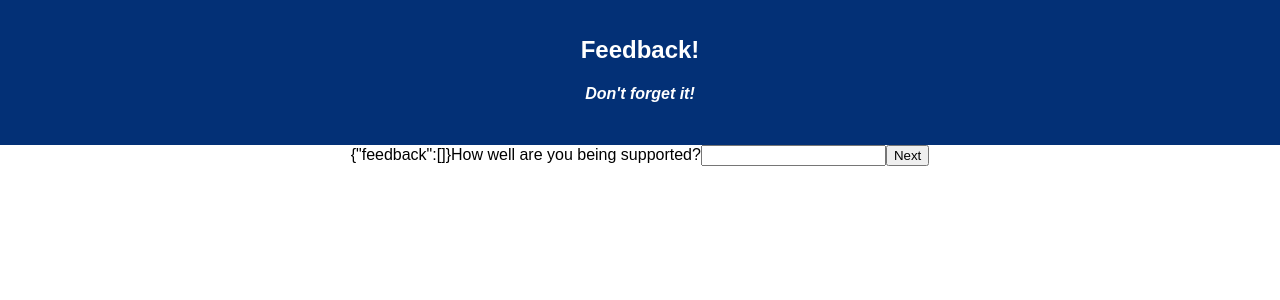
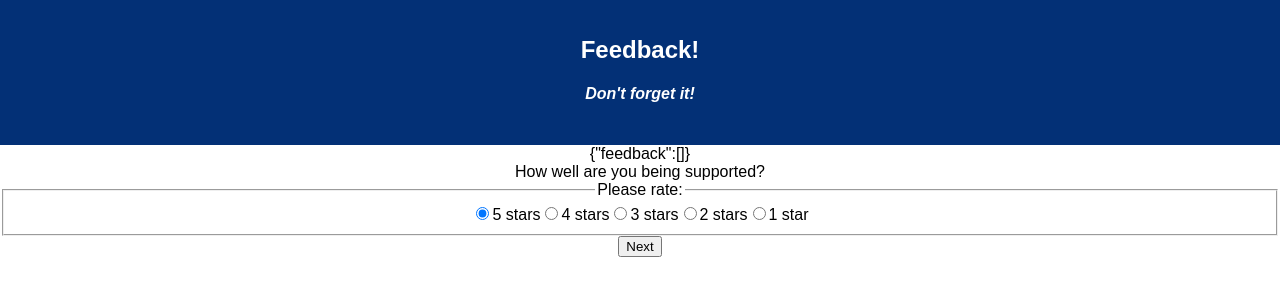
Before and after one commit to vxiong029/weekend-challenge-5-feedback, a React (Create React App) app: page /#/3 in a window 1280 px wide. Shown: the top 300 px of the page. Built offline with nearby package versions, Linux system fonts and the light colour scheme.

Commit message:
add radio style input

```diff
--- a/src/components/App/App.js
+++ b/src/components/App/App.js
@@ -10,39 +10,21 @@ import Feeling from '../Feeling/Feeling';
 import Understanding from '../Understanding/Understanding';
 import Support from '../Support/Support';
 import Comments from '../Comments/Comments';
+import Submit from '../Submit/Submit';
 
 class App extends Component {
-  // all input handleChange - when an input field has data send it to rating
-  // handleChange = (event) => {
-  //   this.setState({
-  //     rating: event.target.value
-  //   })
-  // }
-  // form handleClick - send all the feedback input fields to redux in a package
-  // handleClick = () => {
-  //   console.log('in handle submit');
-  //   this.props.dispatch({type: 'SENT_FEEDBACK'});
-  // }
-  // next button handleClick
-  // setFeedback = (setProperty) => {
-  //   this.props.dispatch({
-  //     type: 'SET_FEEDBACK',
-  //     payload: {
-  //       ...this.state,
-  //       propertyName: setProperty
-  //     }
-  //   })
-  // }
   render() {
     return (
       <Router>
       <div className="App">
         <Header />
         {JSON.stringify(this.props.reduxStore )}
+        <br />
         <Route exact path="/" component={Feeling} />
         <Route path="/2" component={Understanding}></Route>
         <Route path="/3" component={Support}></Route>
         <Route path="/4" component={Comments}></Route>
+        <Route path="/5" component={Submit}></Route>
       </div>
     </Router>
     );
--- a/src/components/Comments/Comments.js
+++ b/src/components/Comments/Comments.js
@@ -16,7 +16,7 @@ class Comments extends Component {
       payload: this.state
     });
     // pushes the user to next page
-    this.props.history.push('/');
+    this.props.history.push('/5');
   }
   render() {
     return (
--- a/src/components/Feeling/Feeling.js
+++ b/src/components/Feeling/Feeling.js
@@ -4,7 +4,7 @@ import {connect} from 'react-redux';
 class Feeling extends Component {
   // set state to feeling
   state = {
-    feeling: 0
+    feeling: '5'
   }
   // when input field has data
   handleChange = (event) => {
@@ -26,7 +26,29 @@ class Feeling extends Component {
       <div>
         <label>
           How are you feeling today?
-          <input type="number" onChange={this.handleChange} name="feeling" />
+          <fieldset class="rating">
+            <legend>Please rate:</legend>
+            <input type="radio" id="star5" name="feeling" value="5"
+              onChange={this.handleChange}
+              checked={this.state.feeling === '5'} />
+                <label for="star5" title="Rocks!">5 stars</label>
+            <input type="radio" id="star4" name="feeling" value="4"
+              onChange={this.handleChange}
+              checked={this.state.feeling === '4'} />
+                <label for="star4" title="Pretty good">4 stars</label>
+            <input type="radio" id="star3" name="feeling" value="3"
+              onChange={this.handleChange}
+              checked={this.state.feeling === '3'} />
+                <label for="star3" title="Meh">3 stars</label>
+            <input type="radio" id="star2" name="feeling" value="2"
+              onChange={this.handleChange}
+              checked={this.state.feeling === '2'} />
+              <label for="star2" title="Kinda bad">2 stars</label>
+            <input type="radio" id="star1" name="feeling" value="1"
+              onChange={this.handleChange}
+              checked={this.state.feeling === '1'} />
+              <label for="star1" title="Sucks big time">1 star</label>
+          </fieldset>
           <button onClick={this.setFeeling}>Next</button>
         </label>
       </div>
--- /dev/null
+++ b/src/components/Submit/Submit.js
@@ -0,0 +1,28 @@
+import React, {Component} from 'react';
+import {connect} from 'react-redux';
+
+class Support extends Component {
+  state = {
+    feedback: []
+  }
+  // setSupport = () => {
+  //   this.props.dispatch({
+  //     type: 'SET_SUPPORT',
+  //     payload: this.state
+  //   });
+  //   // pushes the user to next page
+  //   this.props.history.push('/4');
+  // }
+  render() {
+    return (
+      <label>
+        Thank You!
+        <button>Leave Another Feedback</button>
+      </label>
+    )
+  }
+}
+const mapStateToProps = reduxStore => ({
+  reduxStore
+})
+export default connect(mapStateToProps)(Support);
--- a/src/components/Support/Support.js
+++ b/src/components/Support/Support.js
@@ -3,7 +3,7 @@ import {connect} from 'react-redux';
 
 class Support extends Component {
   state = {
-    support: 0
+    support: '5'
   }
   handleChange = (event) => {
     this.setState({
@@ -22,7 +22,29 @@ class Support extends Component {
     return (
       <label>
         How well are you being supported?
-        <input type="number" onChange={this.handleChange} name="support" />
+        <fieldset class="rating">
+            <legend>Please rate:</legend>
+            <input type="radio" id="star5" name="support" value="5"
+              onChange={this.handleChange}
+              checked={this.state.support === '5'} />
+                <label for="star5" title="Rocks!">5 stars</label>
+            <input type="radio" id="star4" name="support" value="4"
+              onChange={this.handleChange}
+              checked={this.state.support === '4'} />
+                <label for="star4" title="Pretty good">4 stars</label>
+            <input type="radio" id="star3" name="support" value="3"
+              onChange={this.handleChange}
+              checked={this.state.support === '3'} />
+                <label for="star3" title="Meh">3 stars</label>
+            <input type="radio" id="star2" name="support" value="2"
+              onChange={this.handleChange}
+              checked={this.state.support === '2'} />
+              <label for="star2" title="Kinda bad">2 stars</label>
+            <input type="radio" id="star1" name="support" value="1"
+              onChange={this.handleChange}
+              checked={this.state.support === '1'} />
+              <label for="star1" title="Sucks big time">1 star</label>
+          </fieldset>
         <button onClick={this.setSupport}>Next</button>
       </label>
     )
--- a/src/components/Understanding/Understanding.js
+++ b/src/components/Understanding/Understanding.js
@@ -4,7 +4,7 @@ import {connect} from 'react-redux';
 class Understanding extends Component {
   // set state
   state = {
-    understanding: 0
+    understanding: '5'
   }
   handleChange = (event) => {
     this.setState({
@@ -24,7 +24,29 @@ class Understanding extends Component {
       <div>
       <label>
         How well are you understanding the content?
-        <input type="number" onChange={this.handleChange} name="understanding" />
+        <fieldset class="rating">
+            <legend>Please rate:</legend>
+            <input type="radio" id="star5" name="understanding" value="5"
+              onChange={this.handleChange}
+              checked={this.state.understanding === '5'} />
+                <label for="star5" title="Rocks!">5 stars</label>
+            <input type="radio" id="star4" name="understanding" value="4"
+              onChange={this.handleChange}
+              checked={this.state.understanding === '4'} />
+                <label for="star4" title="Pretty good">4 stars</label>
+            <input type="radio" id="star3" name="understanding" value="3"
+              onChange={this.handleChange}
+              checked={this.state.understanding === '3'} />
+                <label for="star3" title="Meh">3 stars</label>
+            <input type="radio" id="star2" name="understanding" value="2"
+              onChange={this.handleChange}
+              checked={this.state.understanding === '2'} />
+              <label for="star2" title="Kinda bad">2 stars</label>
+            <input type="radio" id="star1" name="understanding" value="1"
+              onChange={this.handleChange}
+              checked={this.state.understanding === '1'} />
+              <label for="star1" title="Sucks big time">1 star</label>
+          </fieldset>
         <button onClick={this.setUnderstanding}>Next</button>
       </label>
       </div>
```
Also changed, not shown: src/components/App/App.css (+56 -0 lines).
